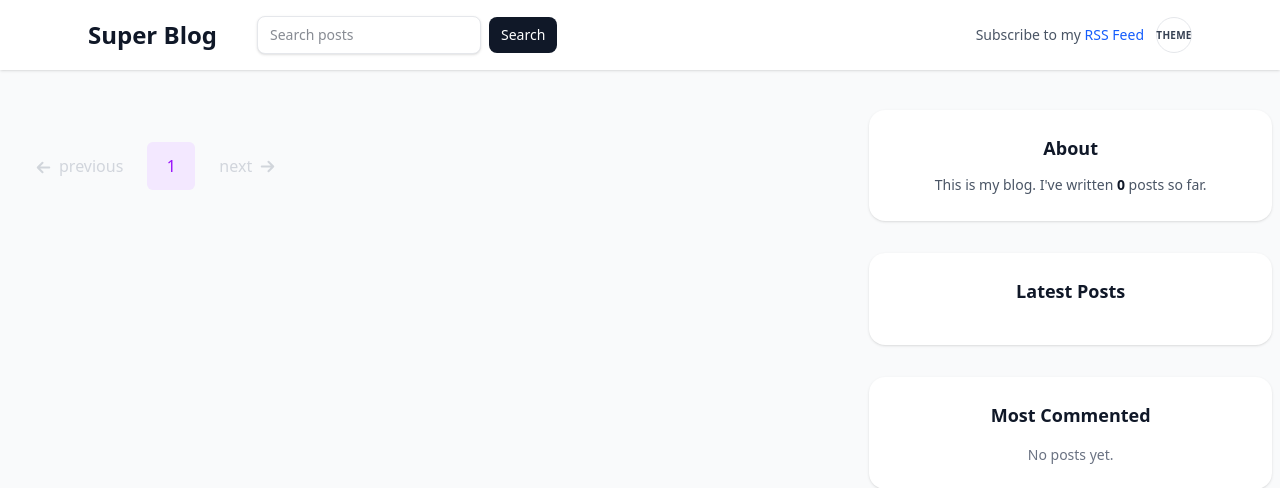
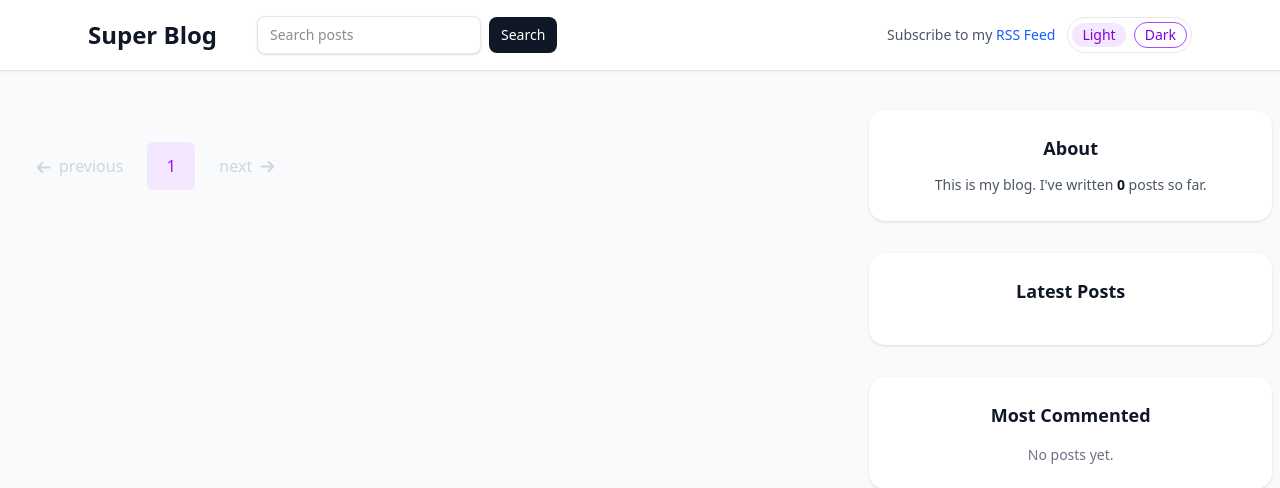
Before and after one commit to Legend7ok/Blog-Platform, a Django app: page /blog/ in a window 1280 px wide. Shown: the top 488 px of the page. Run offline with Django 5.2, Linux system fonts and the light colour scheme; data that the repository does not hold is empty; style sheets or scripts are compiled from the project's sources.

Commit message:
Fix bug with switching theme

```diff
--- a/app/blog/static/js/theme.js
+++ b/app/blog/static/js/theme.js
@@ -2,7 +2,13 @@
   const storageKey = "theme";
   const root = document.documentElement;
   const mediaQuery = window.matchMedia("(prefers-color-scheme: dark)");
-  const buttons = Array.from(document.querySelectorAll("[data-theme-toggle]"));
+  const ACTIVE_CLASSES =
+    "rounded-full bg-purple-100 px-2.5 py-0.5 text-sm whitespace-nowrap text-purple-700 dark:bg-purple-700 dark:text-purple-100";
+  const INACTIVE_CLASSES =
+    "rounded-full border border-purple-500 px-2.5 py-0.5 text-sm whitespace-nowrap text-purple-700 dark:text-purple-100";
+
+  const getButtons = () =>
+    Array.from(document.querySelectorAll("[data-theme-toggle]"));
 
   const getStoredTheme = () => {
     try {
@@ -14,20 +20,41 @@
 
   const getSystemTheme = () => (mediaQuery.matches ? "dark" : "light");
 
+  const updateToggleUI = (theme) => {
+    const buttons = getButtons();
+    buttons.forEach((button) => {
+      const light = button.querySelector('[data-theme-option="light"]');
+      const dark = button.querySelector('[data-theme-option="dark"]');
+
+      if (light && dark) {
+        if (theme === "dark") {
+          dark.className = ACTIVE_CLASSES;
+          light.className = INACTIVE_CLASSES;
+        } else {
+          light.className = ACTIVE_CLASSES;
+          dark.className = INACTIVE_CLASSES;
+        }
+      }
+
+      button.setAttribute("aria-pressed", theme === "dark" ? "true" : "false");
+    });
+  };
+
   const applyTheme = (theme, persist = false) => {
-    if (theme === "dark") {
+    const normalized = theme === "dark" ? "dark" : "light";
+
+    if (normalized === "dark") {
       root.classList.add("dark");
     } else {
       root.classList.remove("dark");
     }
 
-    buttons.forEach((button) => {
-      button.setAttribute("aria-pressed", theme === "dark" ? "true" : "false");
-    });
+    root.setAttribute("data-theme", normalized);
+    updateToggleUI(normalized);
 
     if (persist) {
       try {
-        localStorage.setItem(storageKey, theme);
+        localStorage.setItem(storageKey, normalized);
       } catch (err) {
         // Ignore storage errors
       }
@@ -52,8 +79,10 @@
   };
 
   const handleToggle = () => {
-    const isDark = root.classList.contains("dark");
-    const nextTheme = isDark ? "light" : "dark";
+    const current =
+      root.getAttribute("data-theme") ||
+      (root.classList.contains("dark") ? "dark" : "light");
+    const nextTheme = current === "dark" ? "light" : "dark";
     applyTheme(nextTheme, true);
   };
 
@@ -65,7 +94,7 @@
     mediaQuery.addListener(handleSystemChange);
   }
 
-  buttons.forEach((button) => {
+  getButtons().forEach((button) => {
     button.addEventListener("click", handleToggle);
   });
 })();
--- a/app/blog/static/src/input.css
+++ b/app/blog/static/src/input.css
@@ -1 +1,2 @@
+@config "../../../tailwind.config.js";
 @import "tailwindcss";
--- a/app/blog/templates/blog/base.html
+++ b/app/blog/templates/blog/base.html
@@ -21,6 +21,7 @@
                 } else {
                     document.documentElement.classList.remove("dark");
                 }
+                document.documentElement.setAttribute("data-theme", theme);
             } catch (e) {
                 // Fail silently to avoid blocking render
             }
@@ -67,8 +68,15 @@
                             data-theme-toggle
                             aria-pressed="false"
                             aria-label="Toggle dark mode"
-                            class="inline-flex h-9 w-9 items-center justify-center rounded-full border border-gray-200 bg-white text-gray-700 transition hover:bg-gray-50 active:scale-[0.98] dark:border-gray-700 dark:bg-gray-900 dark:text-gray-100 dark:hover:bg-gray-800">
-                        <span class="text-[10px] font-semibold uppercase tracking-wide">Theme</span>
+                            class="inline-flex items-center gap-2 rounded-full border border-gray-200 bg-white p-1 text-gray-700 transition hover:bg-gray-50 active:scale-[0.98] dark:border-gray-700 dark:bg-gray-900 dark:text-gray-100 dark:hover:bg-gray-800">
+                        <span data-theme-option="light"
+                              class="rounded-full bg-purple-100 px-2.5 py-0.5 text-sm whitespace-nowrap text-purple-700 dark:bg-purple-700 dark:text-purple-100">
+                            Light
+                        </span>
+                        <span data-theme-option="dark"
+                              class="rounded-full border border-purple-500 px-2.5 py-0.5 text-sm whitespace-nowrap text-purple-700 dark:text-purple-100">
+                            Dark
+                        </span>
                     </button>
                 </div>
             </div>
```
